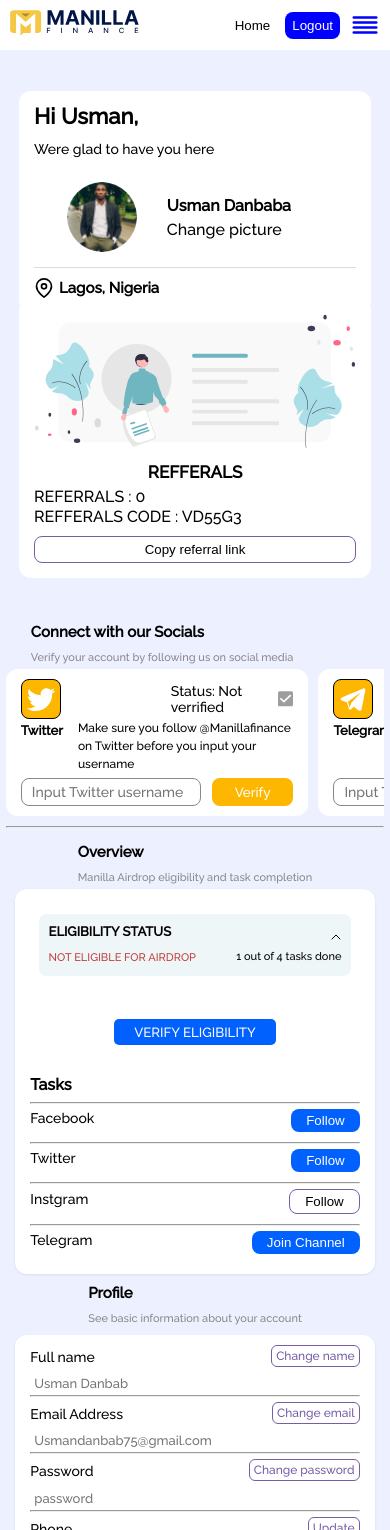
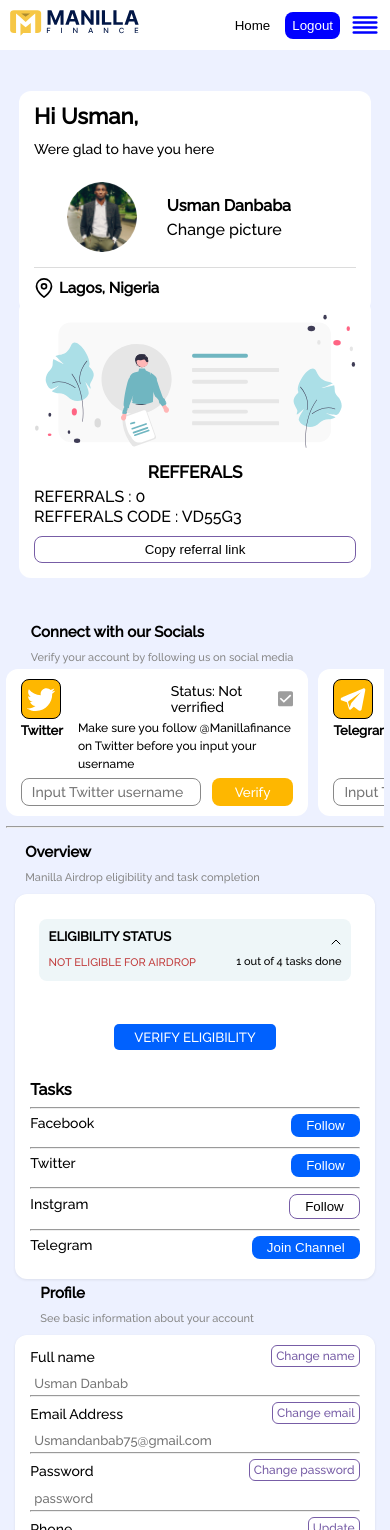
Before and after one commit to Dalu46/airdrop-campaign, a React (Create React App) app: page /dashboard in a window 390 px wide. Shown: the top 1530 px of the page. Built offline with nearby package versions, Linux system fonts and the light colour scheme.

Commit message:
Fixed overview box width

```diff
--- a/src/views/dashboard/profile box/profile-box.css
+++ b/src/views/dashboard/profile box/profile-box.css
@@ -253,13 +253,13 @@
         margin: 0 auto;
     }
 
-    .overview-div {
+    /* .overview-div {
         margin: 0 auto
-    }
+    } */
 
-    .profile-div {
+    /* .profile-div {
         margin: 5px auto;
-    }
+    } */
 }
 
 @media screen and (max-width: 480px) {
```
